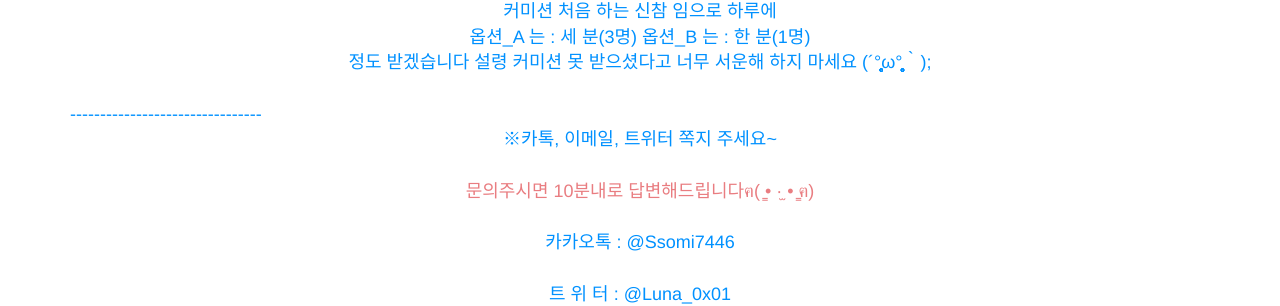
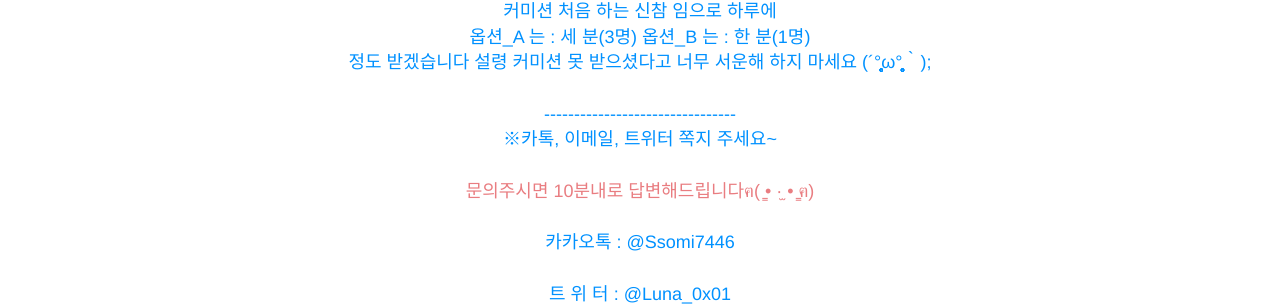
Before and after one commit to KuraiLuna/KuraiLuna4.github.io, a Jekyll site: the page built from _posts/commission/2021-04-24-누끼 아르바이트 소개.md, in a window 1280 px wide. Shown: the part 2439-2745 px from the top of the page. Built offline with Jekyll 4.4.1, drawn with Linux system fonts in a browser that asks for light colours; nearby versions of some CDN libraries; comment, search, counter and statistics services are not loaded.

Commit message:
[커미션] 누끼 아르바이트 소개

```diff
--- a/_posts/commission/2021-04-24-누끼 아르바이트 소개.md
+++ b/_posts/commission/2021-04-24-누끼 아르바이트 소개.md
@@ -88,7 +88,7 @@ tags : [webwork,action]
 정도 받겠습니다 설령 커미션 못 받으셨다고 너무 서운해 하지 마세요 (´°̥̥̥̥̥̥̥̥ω°̥̥̥̥̥̥̥̥｀);</center><br>
 
 
---------------------------------
+<center>--------------------------------</center>
 
 <center>※카톡, 이메일, 트위터 쪽지 주세요~</center><br>
 
```
